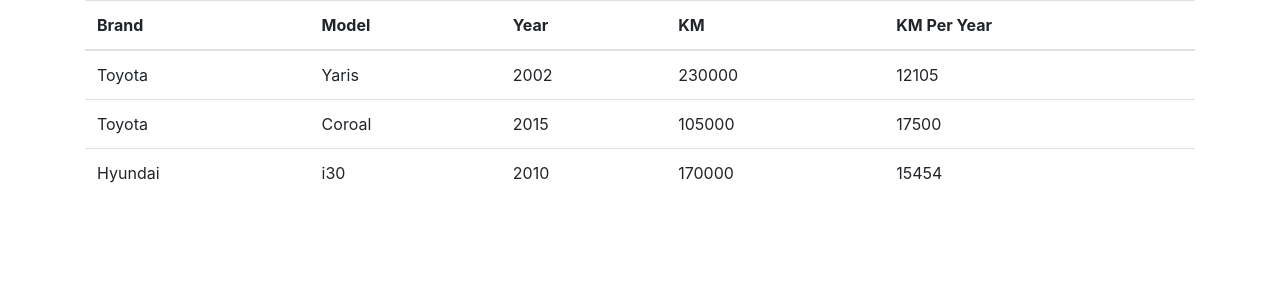
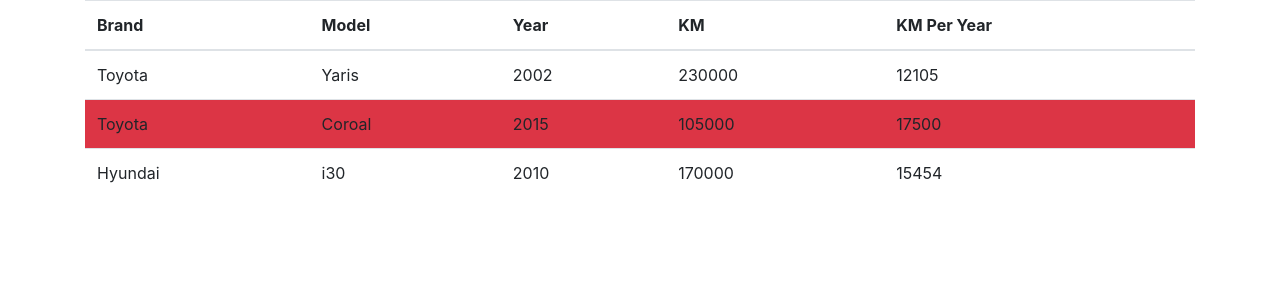
Before and after one commit to nirch/cars-app-react, a React (Create React App) app: page / in a window 1280 px wide. Shown: the top 300 px of the page. Built offline with nearby package versions, Linux system fonts and the light colour scheme.

Commit message:
CarRow now highlights the highestKmPerYear car

```diff
--- a/src/components/CarRow/CarRow.js
+++ b/src/components/CarRow/CarRow.js
@@ -1,10 +1,15 @@
 import './CarRow.css'
 
 function CarRow(props) {
-    const { car } = props;
+    const { car, isHighestKMPerYear } = props;
+
+    const trClasses = ["c-carrow"];
+    if (isHighestKMPerYear) {
+        trClasses.push("bg-danger");
+    }
 
     return (
-        <tr className="c-carrow">
+        <tr className={trClasses.join(" ")}>
             <td>{car.brand}</td>
             <td>{car.model}</td>
             <td>{car.year}</td>
--- a/src/pages/CarsPage.js
+++ b/src/pages/CarsPage.js
@@ -9,8 +9,16 @@
     carsData.push(new CarModel("Toyota", "Coroal", 2015, 105000));
     carsData.push(new CarModel("Hyundai", "i30", 2010, 170000));
 
+    // Finding the highestKmPerYear car
+    let highestKmPerYear = carsData[0];
+    for (let i = 1; i < carsData.length; i++) {
+        if (carsData[i].kmPerYear() > highestKmPerYear.kmPerYear()) {
+            highestKmPerYear = carsData[i];
+        }
+    }
+
     // convert car data into table rows
-    const carRows = carsData.map(car => <CarRow car={car}/>);
+    const carRows = carsData.map(car => <CarRow car={car} isHighestKMPerYear={car === highestKmPerYear}/>);
 
     return (
         <div className="p-cars container">
```
Also changed, not shown: 1 other file (tests, documents, lock files or other folders).
